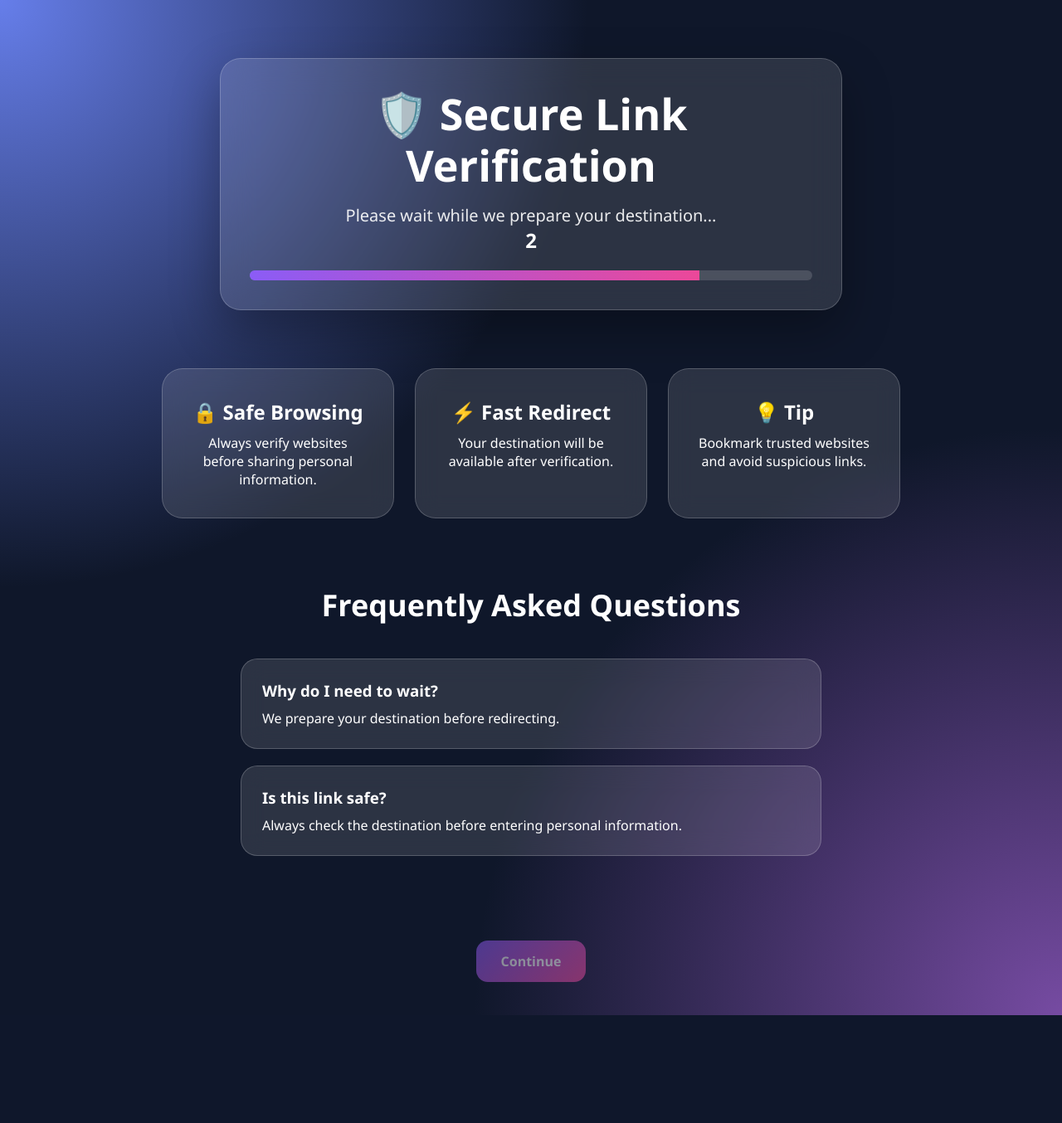
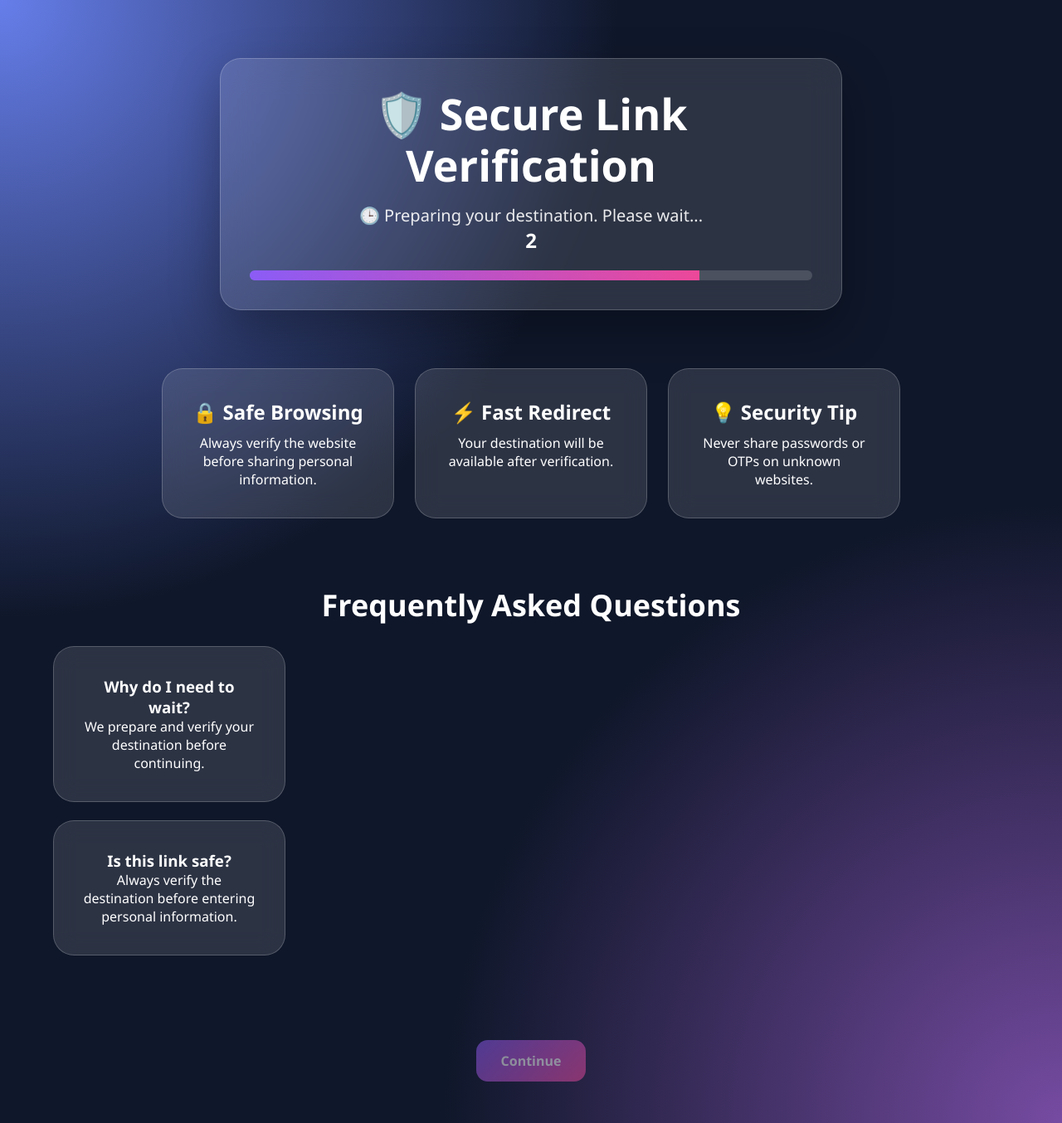
Before and after one commit to Khanarm/Url-shortnar-ashrot, a Flask app: template templates/wait.html in a window 1280 px wide. Shown: the whole page at 83% size. Before the commit the page ends 1224 px from the top, so only its background shows below. Run offline with Flask 3, Linux system fonts and the light colour scheme; the template is opened without the code that fills it, so the values that code supplies are empty.

Commit message:
Update wait.html

```diff
--- a/templates/wait.html
+++ b/templates/wait.html
@@ -22,15 +22,13 @@
         <h1>🛡️ Secure Link Verification</h1>
 
         <p id="status">
-            Please wait while we prepare your destination...
+            🕒 Preparing your destination. Please wait...
         </p>
 
         <h2 id="countdown">10</h2>
 
         <div class="progress">
-
             <div id="progressBar"></div>
-
         </div>
 
     </div>
@@ -45,7 +43,7 @@
         <h2>🔒 Safe Browsing</h2>
 
         <p>
-            Always verify websites before sharing personal information.
+            Always verify the website before sharing personal information.
         </p>
 
     </div>
@@ -62,10 +60,10 @@
 
     <div class="card">
 
-        <h2>💡 Tip</h2>
+        <h2>💡 Security Tip</h2>
 
         <p>
-            Bookmark trusted websites and avoid suspicious links.
+            Never share passwords or OTPs on unknown websites.
         </p>
 
     </div>
@@ -75,24 +73,28 @@
 
 <section class="faq">
 
-    <h2>Frequently Asked Questions</h2>
+    <h2 style="text-align:center;color:white;margin-bottom:25px;">
+        Frequently Asked Questions
+    </h2>
 
-    <div class="faq-box">
+    <div class="card">
 
         <h3>Why do I need to wait?</h3>
 
         <p>
-            We prepare your destination before redirecting.
+            We prepare and verify your destination before continuing.
         </p>
 
     </div>
 
-    <div class="faq-box">
+    <br>
+
+    <div class="card">
 
         <h3>Is this link safe?</h3>
 
         <p>
-            Always check the destination before entering personal information.
+            Always verify the destination before entering personal information.
         </p>
 
     </div>
@@ -100,7 +102,7 @@
 </section>
 
 
-<div style="width:90%;max-width:700px;margin:40px auto;text-align:center;">
+<div style="width:90%;max-width:700px;margin:50px auto;text-align:center;">
 
     <p id="readyText"></p>
 
@@ -109,9 +111,7 @@
     <a href="/go/{{ short_code }}">
 
         <button id="continueBtn" disabled>
-
             Continue
-
         </button>
 
     </a>
@@ -127,6 +127,7 @@ const countdown = document.getElementById("countdown");
 const progress = document.getElementById("progressBar");
 const button = document.getElementById("continueBtn");
 const ready = document.getElementById("readyText");
+const status = document.getElementById("status");
 
 progress.style.width = "0%";
 
@@ -136,17 +137,21 @@ const timer = setInterval(function(){
 
     countdown.innerHTML = time;
 
-    progress.style.width = ((10-time)*10) + "%";
+    progress.style.width = ((10 - time) * 10) + "%";
 
     if(time <= 0){
 
         clearInterval(timer);
 
-        countdown.innerHTML = "✅";
+        countdown.innerHTML = "🕒";
 
-        ready.innerHTML = "✅ Verification complete. You can continue below.";
+        status.innerHTML = "🕒 Verification completed successfully.";
+
+        ready.innerHTML = "⬇️ Please scroll below and click the Continue button.";
 
         button.disabled = false;
+
+        button.innerHTML = "Continue";
 
     }
 
@@ -156,4 +161,4 @@ const timer = setInterval(function(){
 
 </body>
 
-            </html>
+</html>
```
